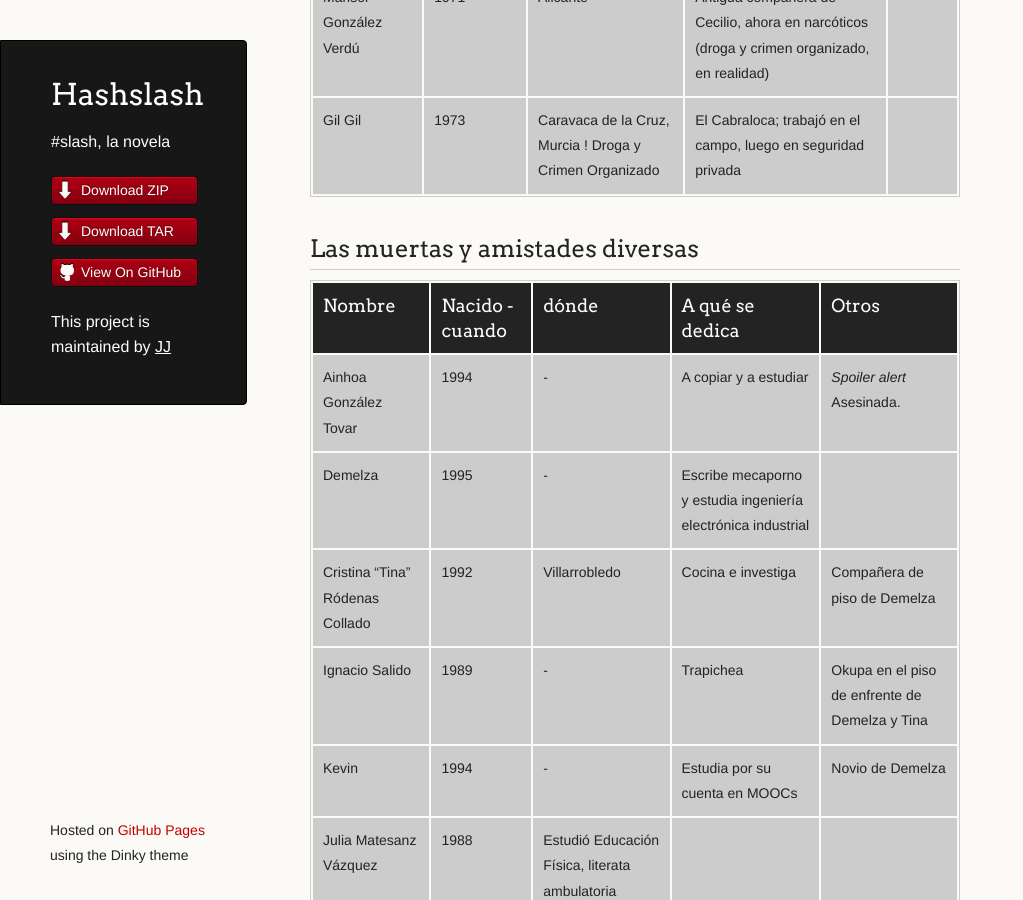
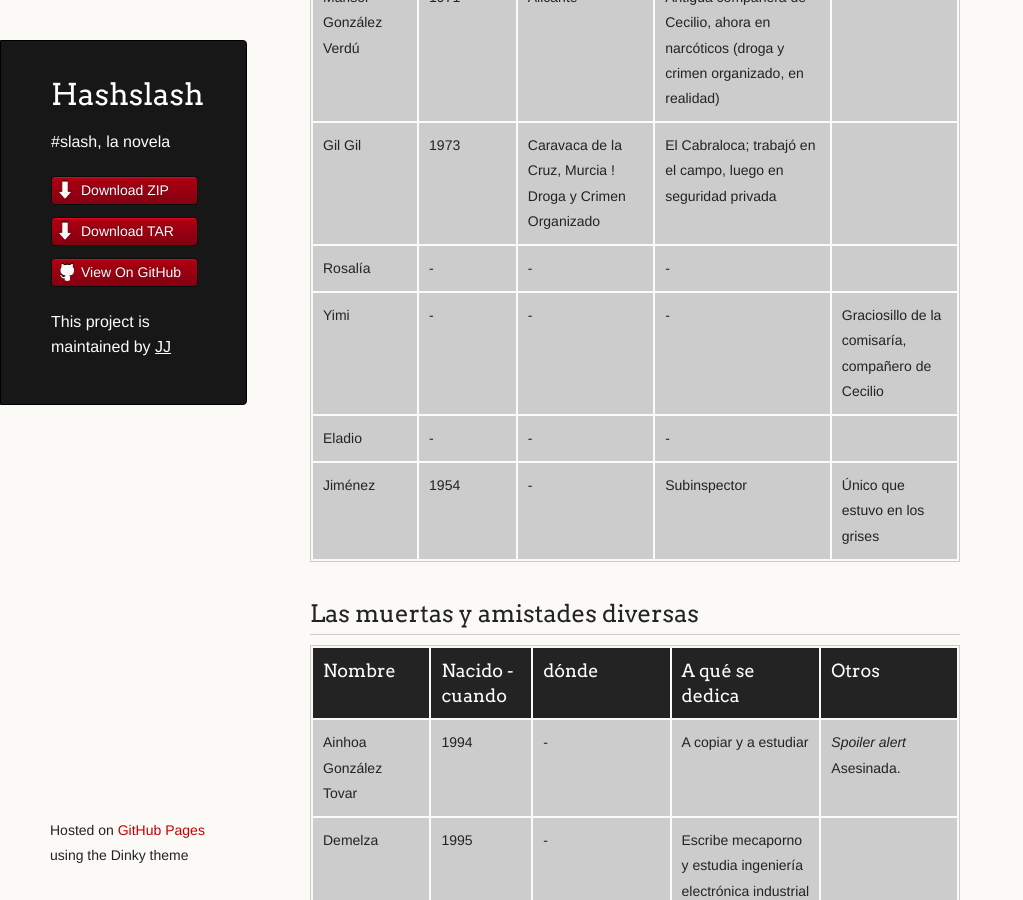
Before and after one commit to JJ/HashSlash, a Jekyll site: the page built from texto/personajes.md, in a window 1280 px wide and 900 px high, scrolled down 910 px. Shown: the whole window, without its empty margins (0-1023 px from the left). Built offline with Jekyll 4.4.1, drawn with Linux system fonts in a browser that asks for light colours.

Commit message:
Sync texto/personajes.md from master to gh-pages

```diff
--- a/texto/personajes.md
+++ b/texto/personajes.md
@@ -24,6 +24,10 @@ Puri Blanco | - | - | Jueza de instrucción del caso |
 Paco | - | - | Secretario judicial
 Marisol González Verdú | 1971 | Alicante | Antigua compañera de Cecilio, ahora en narcóticos (droga y crimen organizado, en realidad)
 Gil Gil | 1973 | Caravaca de la Cruz, Murcia ! Droga y Crimen Organizado | El Cabraloca; trabajó en el campo, luego en seguridad privada
+Rosalía | - | - | - |
+Yimi | - | - | - | Graciosillo de la comisaría, compañero de Cecilio
+Eladio | - | - | - |
+Jiménez | 1954 | - | Subinspector | Único que estuvo en los grises
 
 Las muertas y amistades diversas
 ---
```
